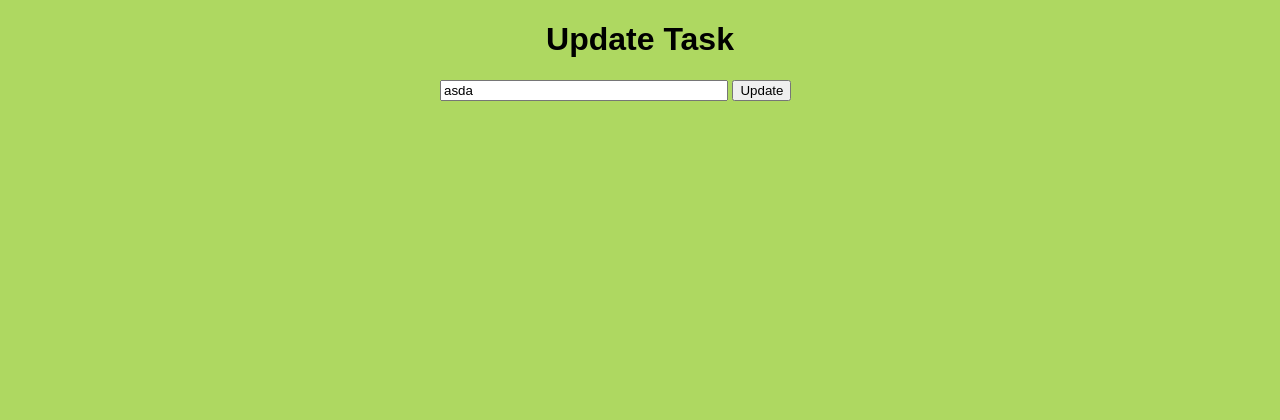
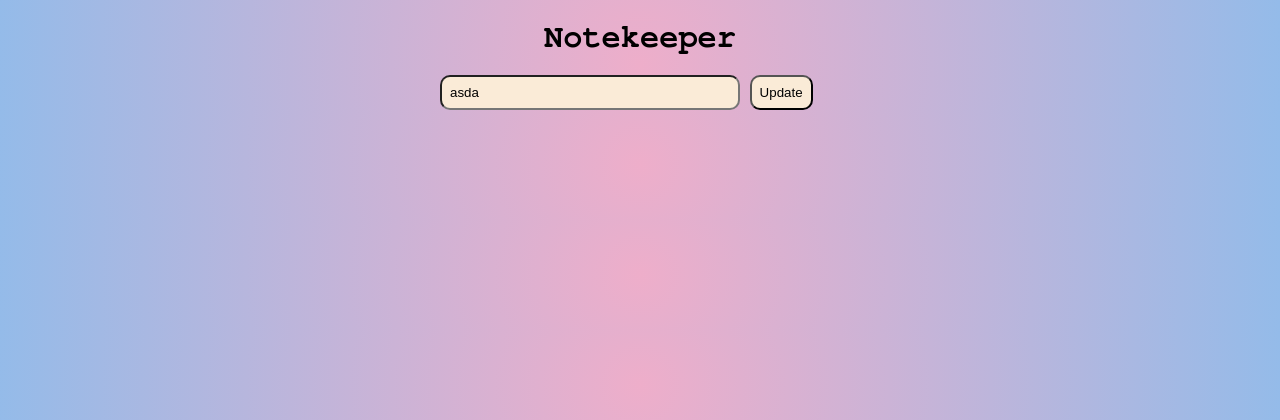
Before and after one commit to ramirocastro1995/Notekeep-with-Flask, a Flask app: page /update/1 in a window 1280 px wide. Shown: the top 420 px of the page. Run offline with Flask 2, Linux system fonts and the light colour scheme; data comes from the database, SQL or seed files in the repository; both versions use the stored data as it was after the commit.

Commit message:
modificacion front

```diff
--- a/static/css/main.css
+++ b/static/css/main.css
@@ -1,8 +1,16 @@
 body, html {
     margin: 0;
-    font-family: sans-serif;
-    background-color: rgb(174, 216, 97);
+    font-family: FreeMono, monospace;
+    background: rgb(238,174,202);
+    background: radial-gradient(circle, rgba(238,174,202,1) 0%, rgba(148,187,233,1) 100%);
+
 }
+input{
+    padding:8px;
+    border-radius:10px;
+    background-color: antiquewhite;
+}
+
 
 .content {
     margin: 0 auto;
@@ -29,6 +37,7 @@ td {
 
 .form {
     margin-top: 20px;
+
 }
 
 #content {
--- a/templates/update.html
+++ b/templates/update.html
@@ -1,12 +1,12 @@
 {% extends 'base.html' %}
 
 {% block head %}
-<title>Task Master</title>
+<title>Notekeeper</title>
 {% endblock %}
 
 {% block body %}
 <div class="content">
-    <h1 style="text-align: center">Update Task</h1>
+    <h1 style="text-align: center">Notekeeper</h1>
 
     <div class="form">
         <form action="/update/{{task.id}}" method="POST">
```
Also changed, not shown: app.py (+7 -1 lines), test.db.
